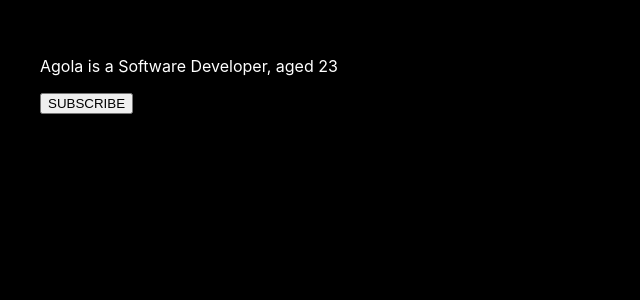
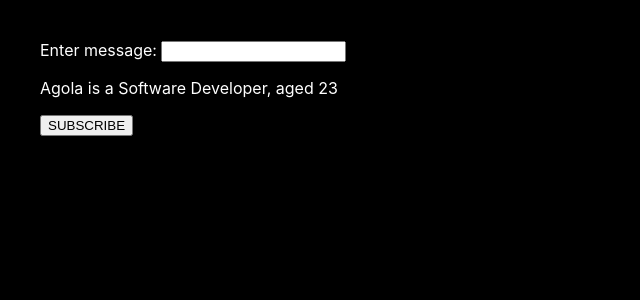
Before and after one commit to AgolaDeveloper/ReactState, a React (Create React App) app: page / in a window 1280 px wide. Shown: the top 300 px of the page, without its empty margins (0-640 px from the left). Built offline with nearby package versions, Linux system fonts and the light colour scheme.

Commit message:
employeeModification

```diff
--- a/src/componenets/employee.js
+++ b/src/componenets/employee.js
@@ -26,6 +26,9 @@ class Emp extends Component
     return (
         <div>
 
+            <label>Enter message: </label>
+            <input onChange={this.changem}></input>
+
             <p>
                 {this.state.name} is a {this.state.profession}, aged {this.state.age}
                <br/>
```
